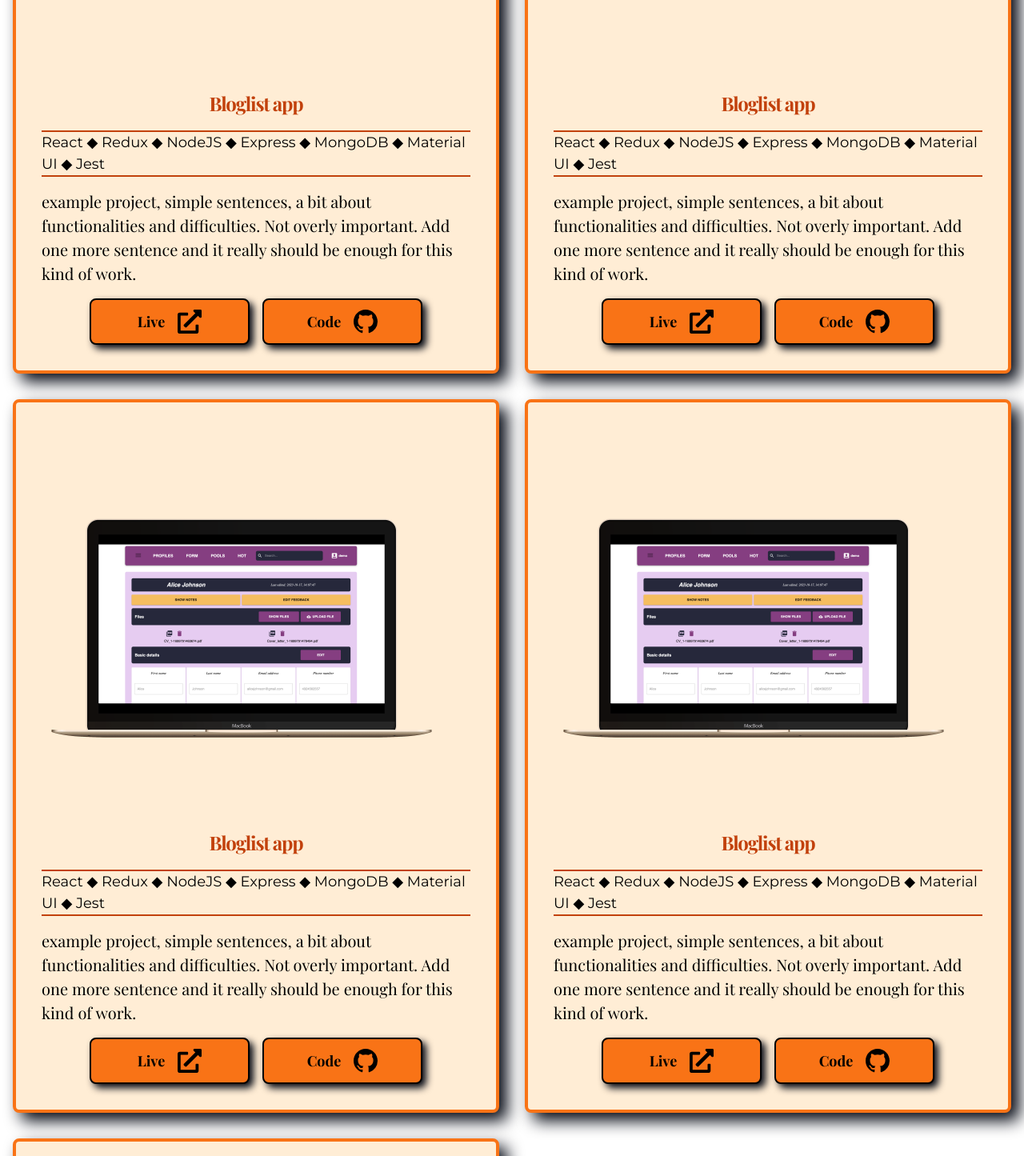
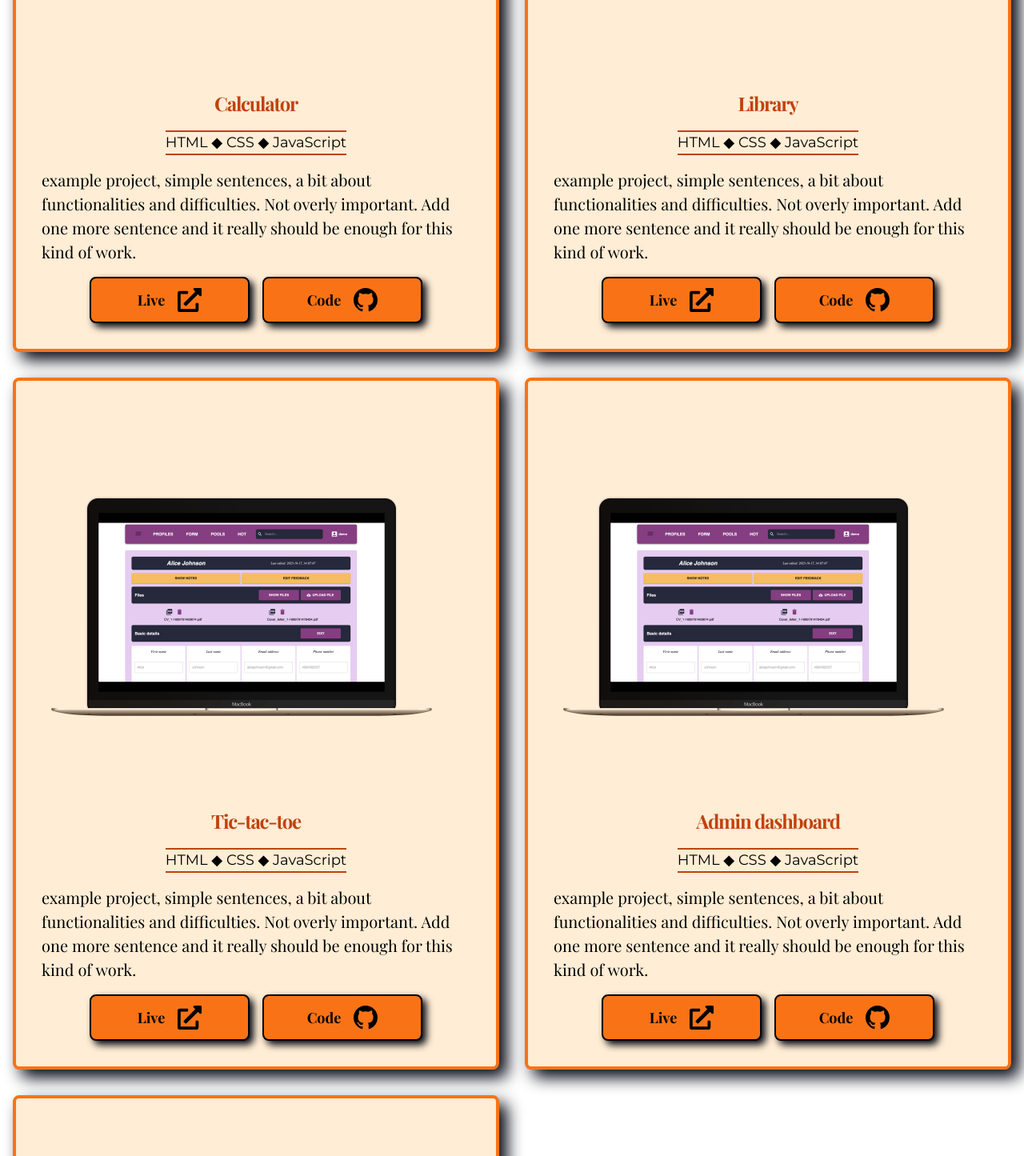
Before and after one commit to MateuszKuruc/developer-portfolio, a Next.js app in the folder developer-portfolio-site/: page /projects/playground in a window 1280 px wide. Shown: the part 2885-4330 px from the top of the page at 80% size. Built offline with nearby package versions, Linux system fonts and the light colour scheme; a web font is replaced by a local one.

Commit message:
add data for additional projects in constants

```diff
--- a/developer-portfolio-site/src/app/constants/textConstants.ts
+++ b/developer-portfolio-site/src/app/constants/textConstants.ts
@@ -112,52 +112,52 @@ export const SPAGHETTI_PROJECTS = [
   },
   {
     src: "/project1_desktop_1.png",
-    name: "Bloglist app",
-    stack: "React ◆ Redux ◆ NodeJS ◆ Express ◆ MongoDB ◆ Material UI ◆ Jest",
+    name: "Calculator",
+    stack: "HTML ◆ CSS ◆ JavaScript",
     description:
       "example project, simple sentences, a bit about functionalities and difficulties. Not overly important. Add one more sentence and it really should be enough for this kind of work.",
     alt: "test",
-    live: "https://bloglist-frontend-d1wc.onrender.com",
-    code: "https://github.com/MateuszKuruc/fullStackOpen-nodeJS",
+    live: "https://mateuszkuruc.github.io/odin-calculator/",
+    code: "https://github.com/MateuszKuruc/odin-calculator",
   },
   {
     src: "/project1_desktop_1.png",
-    name: "Bloglist app",
-    stack: "React ◆ Redux ◆ NodeJS ◆ Express ◆ MongoDB ◆ Material UI ◆ Jest",
+    name: "Library",
+    stack: "HTML ◆ CSS ◆ JavaScript",
     description:
       "example project, simple sentences, a bit about functionalities and difficulties. Not overly important. Add one more sentence and it really should be enough for this kind of work.",
     alt: "test",
-    live: "https://bloglist-frontend-d1wc.onrender.com",
-    code: "https://github.com/MateuszKuruc/fullStackOpen-nodeJS",
+    live: "https://mateuszkuruc.github.io/odin-library/",
+    code: "https://github.com/MateuszKuruc/odin-library",
   },
   {
     src: "/project1_desktop_1.png",
-    name: "Bloglist app",
-    stack: "React ◆ Redux ◆ NodeJS ◆ Express ◆ MongoDB ◆ Material UI ◆ Jest",
+    name: "Tic-tac-toe",
+    stack: "HTML ◆ CSS ◆ JavaScript",
     description:
       "example project, simple sentences, a bit about functionalities and difficulties. Not overly important. Add one more sentence and it really should be enough for this kind of work.",
     alt: "test",
-    live: "https://bloglist-frontend-d1wc.onrender.com",
-    code: "https://github.com/MateuszKuruc/fullStackOpen-nodeJS",
+    live: "https://mateuszkuruc.github.io/odin-tic-tac-toe/",
+    code: "https://github.com/MateuszKuruc/odin-calculator",
   },
   {
     src: "/project1_desktop_1.png",
-    name: "Bloglist app",
-    stack: "React ◆ Redux ◆ NodeJS ◆ Express ◆ MongoDB ◆ Material UI ◆ Jest",
+    name: "Admin dashboard",
+    stack: "HTML ◆ CSS ◆ JavaScript",
     description:
       "example project, simple sentences, a bit about functionalities and difficulties. Not overly important. Add one more sentence and it really should be enough for this kind of work.",
     alt: "test",
-    live: "https://bloglist-frontend-d1wc.onrender.com",
-    code: "https://github.com/MateuszKuruc/fullStackOpen-nodeJS",
+    live: "https://mateuszkuruc.github.io/odin-admin-dashboard/",
+    code: "https://github.com/MateuszKuruc/odin-admin-dashboard",
   },
   {
     src: "/project1_desktop_1.png",
-    name: "Bloglist app",
-    stack: "React ◆ Redux ◆ NodeJS ◆ Express ◆ MongoDB ◆ Material UI ◆ Jest",
+    name: "Etch a sketch",
+    stack: "HTML ◆ CSS ◆ JavaScript",
     description:
       "example project, simple sentences, a bit about functionalities and difficulties. Not overly important. Add one more sentence and it really should be enough for this kind of work.",
     alt: "test",
-    live: "https://bloglist-frontend-d1wc.onrender.com",
-    code: "https://github.com/MateuszKuruc/fullStackOpen-nodeJS",
+    live: "https://mateuszkuruc.github.io/odin-etch-a-sketch/",
+    code: "https://github.com/MateuszKuruc/odin-etch-a-sketch",
   },
 ];
```
